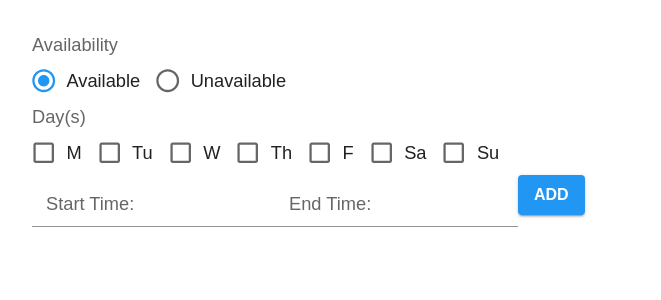
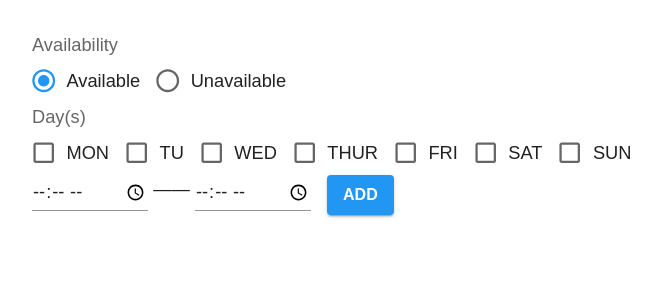
Before and after one commit to t2wTeam/Time2Work, a React (Create React App) app in the folder client/: page /1/1 in a window 1280 px wide. Shown: the top 300 px of the page, without its empty margins (32-693 px from the left). Built offline with nearby package versions, Linux system fonts and the light colour scheme.

Commit message:
Updated the layout in the MemberPage

```diff
--- a/client/src/Pages/MemberPage.tsx
+++ b/client/src/Pages/MemberPage.tsx
@@ -7,7 +7,7 @@ let MemberPage = () => {
         console.log(e)
     }
 
-    const days = ['M', 'Tu', 'W', 'Th', 'F', 'Sa', 'Su']
+    const days = ['MON', 'TU', 'WED', 'THUR', 'FRI', 'SAT', 'SUN']
 
 
 
@@ -47,15 +47,17 @@ let MemberPage = () => {
                 </FormControl>
               <br/>
                 <FormControl>
-                    <InputLabel htmlFor="start">Start Time: </InputLabel>
-                    <Input name="start" />
+                    {/*<InputLabel htmlFor="start">Start Time: </InputLabel>*/}
+                    <Input name="start" type = "time"/>
                 </FormControl>
+              {"    ——    "}
                 <FormControl>
-                    <InputLabel htmlFor="end">End Time: </InputLabel>
-                    <Input name="end" />
+                    {/*<InputLabel htmlFor="start">Start Time: </InputLabel>*/}
+                    <Input name="start" type = "time"/>
                 </FormControl>
+
                 <FormControl>
-                    <Button type="submit" variant="contained">Add</Button>
+                    <Button sx={{ml: "1rem"}} type="submit" variant="contained">Add</Button>
                 </FormControl>
             </Box>
         </Container>
```
